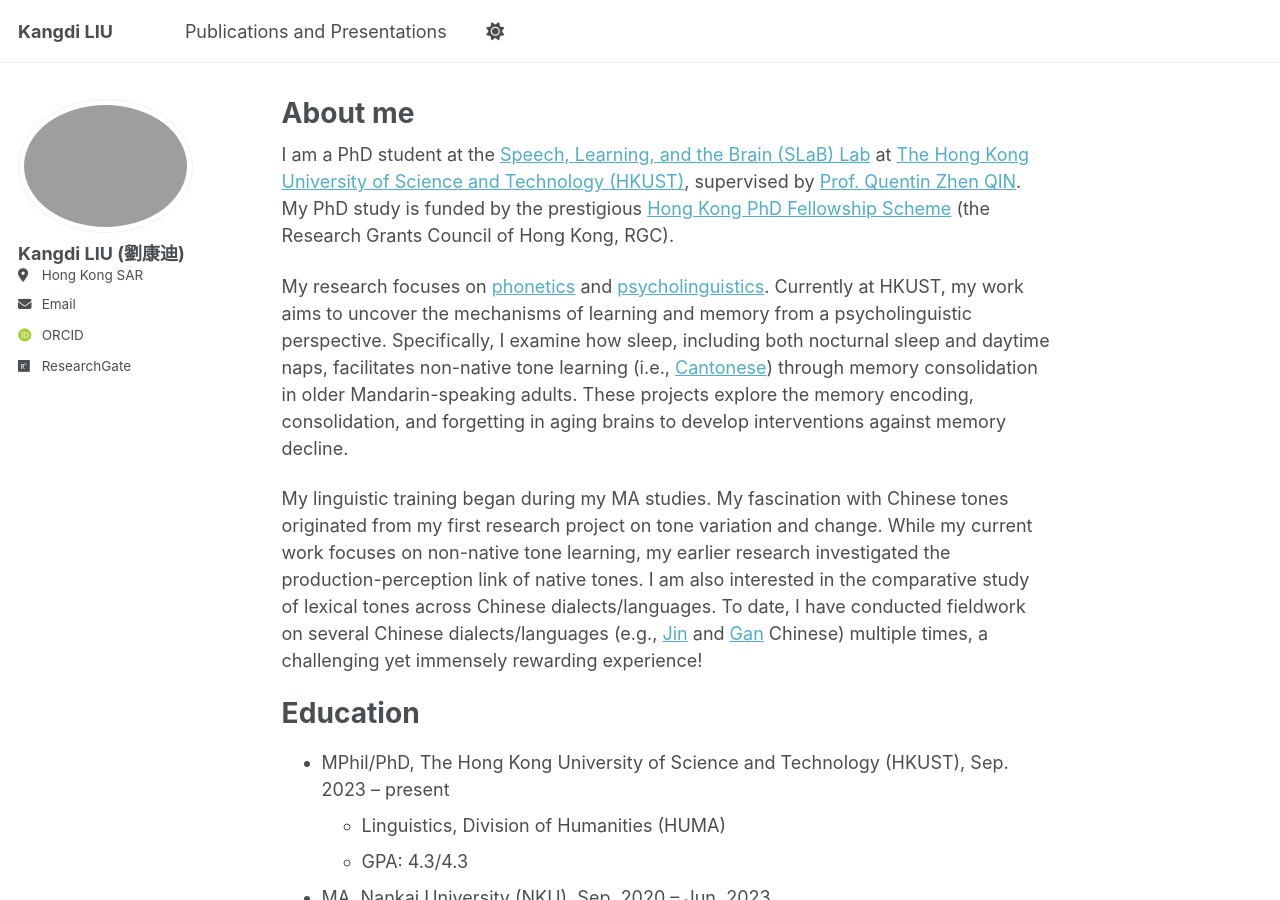
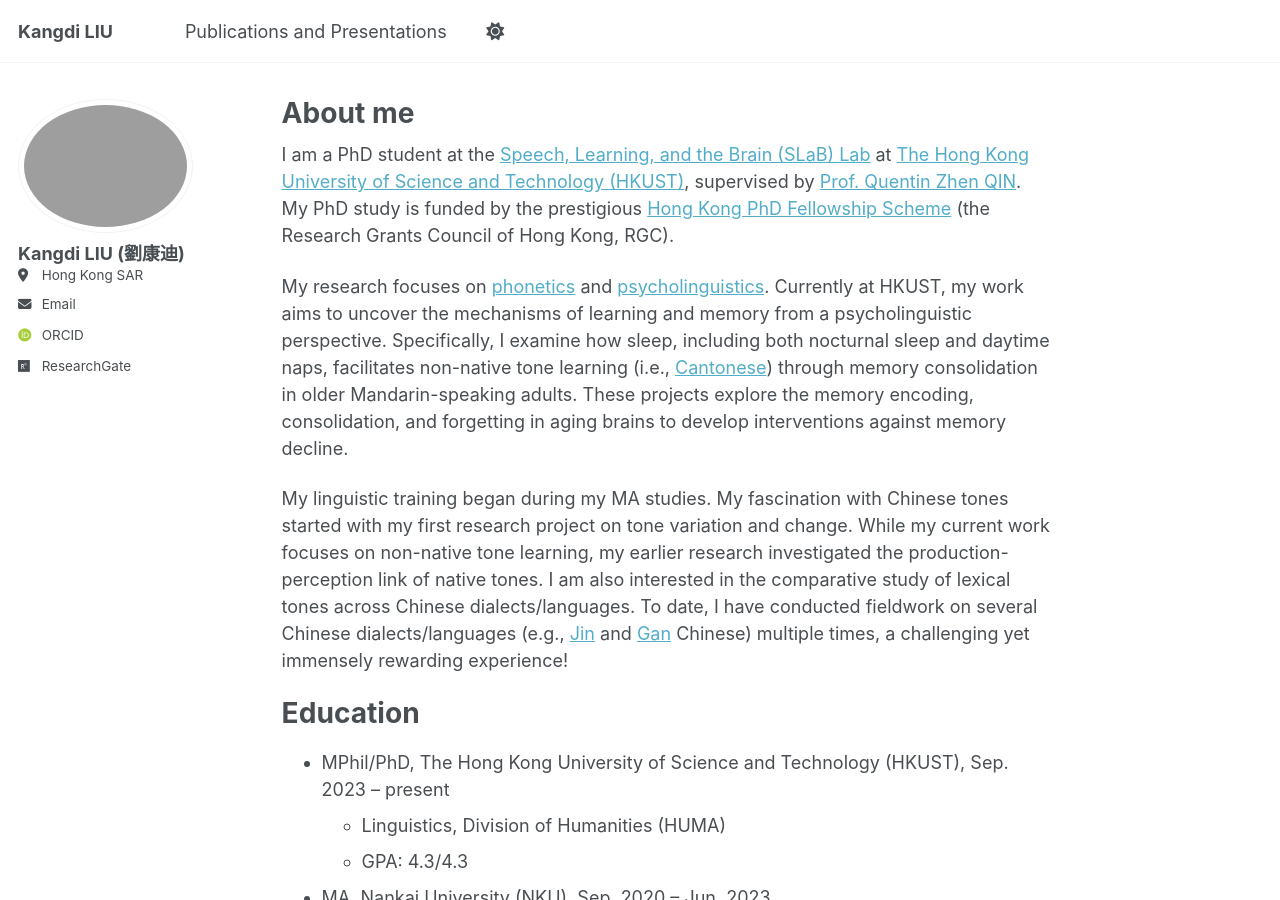
Before and after one commit to kliubc2025/kliubc.github.io, a Jekyll site: the page built from _pages/about.md, in a window 1280 px wide and 900 px high. Built offline with Jekyll 4.4.1, drawn with Linux system fonts in a browser that asks for light colours; some web fonts are replaced; a script that is not in the unit is left out.

Commit message:
Update about.md

```diff
--- a/_pages/about.md
+++ b/_pages/about.md
@@ -12,7 +12,7 @@ I am a PhD student at the [Speech, Learning, and the Brain (SLaB) Lab](https://s
 
 My research focuses on [phonetics](https://en.wikipedia.org/wiki/Phonetics#) and [psycholinguistics](https://en.wikipedia.org/wiki/Psycholinguistics). Currently at HKUST, my work aims to uncover the mechanisms of learning and memory from a psycholinguistic perspective. Specifically, I examine how sleep, including both nocturnal sleep and daytime naps, facilitates non-native tone learning (i.e., [Cantonese](https://en.wikipedia.org/wiki/Cantonese_phonology)) through memory consolidation in older Mandarin-speaking adults. These projects explore the memory encoding, consolidation, and forgetting in aging brains to develop interventions against memory decline.
 
-My linguistic training began during my MA studies. My fascination with Chinese tones originated from my first research project on tone variation and change. While my current work focuses on non-native tone learning, my earlier research investigated the production-perception link of native tones. I am also interested in the comparative study of lexical tones across Chinese dialects/languages. To date, I have conducted fieldwork on several Chinese dialects/languages (e.g., [Jin](https://en.wikipedia.org/wiki/Jin_Chinese) and [Gan](https://en.wikipedia.org/wiki/Gan_Chinese) Chinese) multiple times, a challenging yet immensely rewarding experience!
+My linguistic training began during my MA studies. My fascination with Chinese tones started with my first research project on tone variation and change. While my current work focuses on non-native tone learning, my earlier research investigated the production-perception link of native tones. I am also interested in the comparative study of lexical tones across Chinese dialects/languages. To date, I have conducted fieldwork on several Chinese dialects/languages (e.g., [Jin](https://en.wikipedia.org/wiki/Jin_Chinese) and [Gan](https://en.wikipedia.org/wiki/Gan_Chinese) Chinese) multiple times, a challenging yet immensely rewarding experience!
 
 Education
 ======
```
